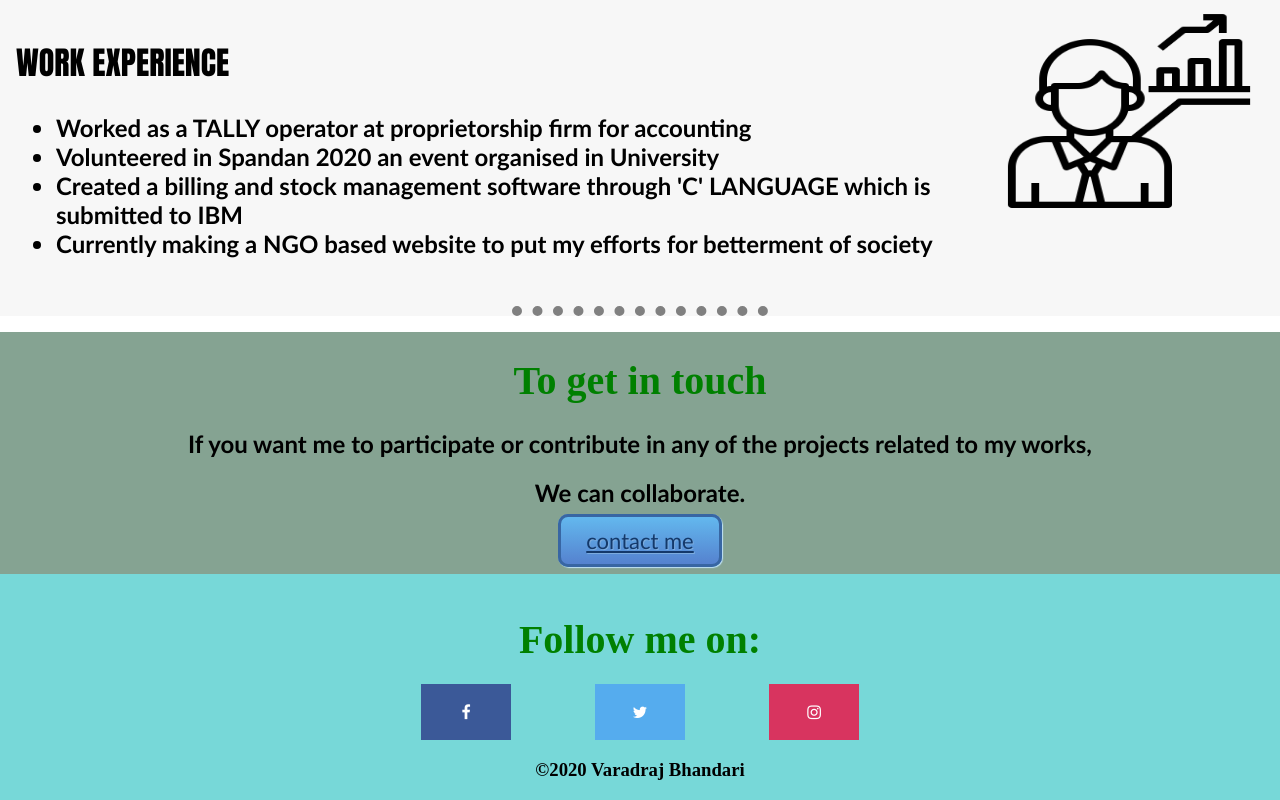
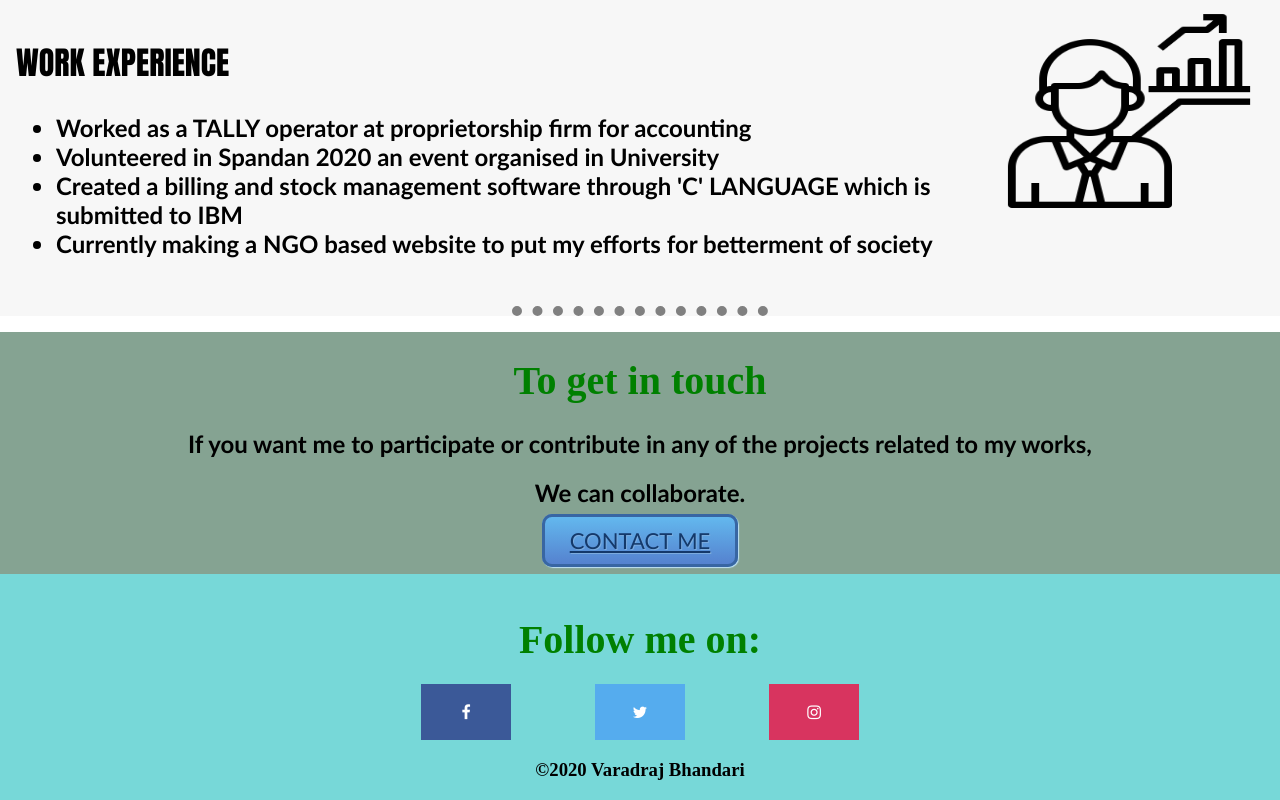
Before and after one commit to VARAD819/MY-CV, a plain HTML site: page index.html in a window 1280 px wide. Shown: the part 1984-2784 px from the top of the page. Drawn offline with Linux system fonts and the light colour scheme.

Commit message:
Update index.html

```diff
--- a/index.html
+++ b/index.html
@@ -125,7 +125,7 @@
   <h2> If you want me to participate or contribute in any of the projects related to my works,</h2>
   </p>
   <p><h2> We can collaborate. </h2></p>
-  <a class="testbutton" href="contact me.html"> contact me </a>
+  <a class="testbutton" href="contact me.html"> CONTACT ME </a>
  </div>
 
  <div class="sml">
```
